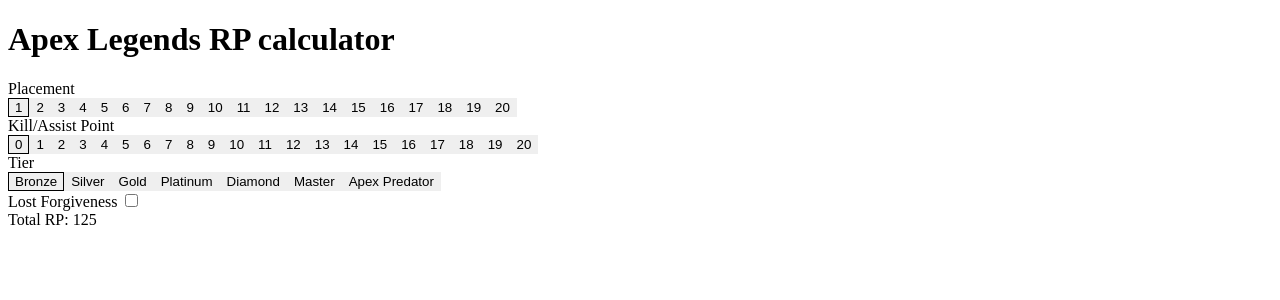
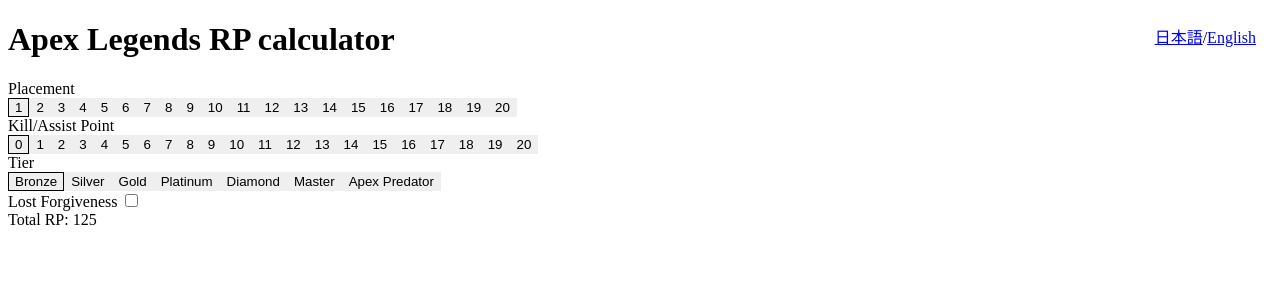
Before and after one commit to nikeeshi/apextools, a React (Create React App) app: page / in a window 1280 px wide. Shown: the top 300 px of the page. Built offline with nearby package versions, Linux system fonts and the light colour scheme.

Commit message:
language switch

```diff
--- a/src/component/App.tsx
+++ b/src/component/App.tsx
@@ -9,6 +9,7 @@
   applyFnToVSPair,
   ValueSetterPair,
 } from "../variable/valueSetterPair";
+import LanguageSwitch from "./LanguageSwitch";
 function Inputs({
   placement,
   killPoint,
@@ -20,7 +21,7 @@
   tier: ValueSetterPair<Tier>;
   lostForgiveness: ValueSetterPair<boolean>;
 }) {
-  const { t, i18n } = useTranslation();
+  const { t } = useTranslation();
   const placementStr = applyFnToVSPair(
     placement,
     (v) => String(v),
@@ -101,6 +102,7 @@
   return (
     <div>
       <h1>{t("Apex Legends RP calculator")}</h1>
+      <LanguageSwitch />
       <Inputs
         placement={placement}
         killPoint={killPoint}
--- /dev/null
+++ b/src/component/LanguageSwitch.tsx
@@ -0,0 +1,38 @@
+/** @jsxImportSource @emotion/react */
+import { jsx } from "@emotion/react/macro";
+import { useTranslation } from "react-i18next";
+
+export default function LanguageSwitch() {
+  const { i18n } = useTranslation();
+  const changeLanguage = (lng: string) => {
+    i18n.changeLanguage(lng);
+  };
+
+  return (
+    <div
+      css={{
+        position: "absolute",
+        top: 24,
+        right: 24,
+      }}
+    >
+      <a
+        href="#"
+        onClick={() => {
+          changeLanguage("ja");
+        }}
+      >
+        日本語
+      </a>
+      /
+      <a
+        href="#"
+        onClick={() => {
+          changeLanguage("en");
+        }}
+      >
+        English
+      </a>
+    </div>
+  );
+}
--- a/src/component/RadioStyleSelector.tsx
+++ b/src/component/RadioStyleSelector.tsx
@@ -1,9 +1,6 @@
 /** @jsxImportSource @emotion/react */
 import {
   jsx,
-  css,
-  Global,
-  keyframes,
 } from "@emotion/react/macro";
 import { ValueSetterPair } from "../variable/valueSetterPair";
 
```
